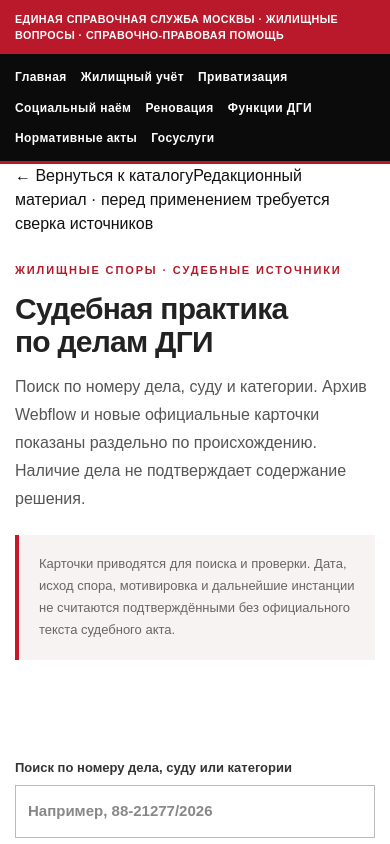
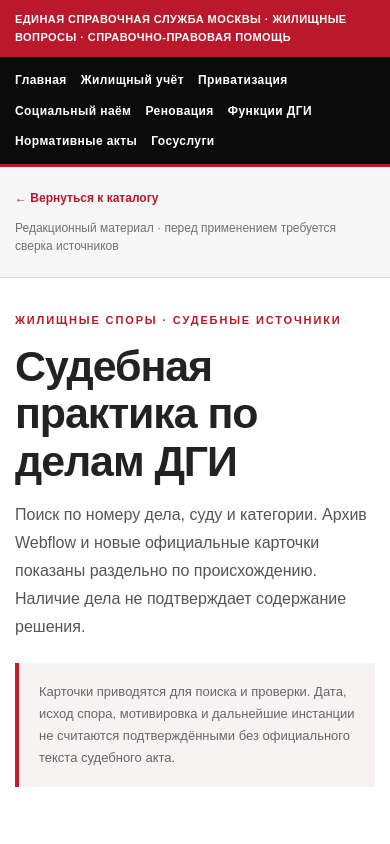
Before and after one commit to ymaslen77-tech/dgi-court-importer, a Next.js app in the folder apps/web/: page /sudebnaya-praktika-dgi in a window 390 px wide. Shown: the top 844 px of the page. Built offline with nearby package versions, Linux system fonts and the light colour scheme; no server answers.

Commit message:
style(parity): correct thematic mobile headline, red masthead and editorial utility row

```diff
--- a/apps/web/src/app/globals.css
+++ b/apps/web/src/app/globals.css
@@ -218,3 +218,27 @@ a:focus-visible, button:focus-visible, input:focus-visible, select:focus-visible
   .thematic-feature { min-height: 0; }
   .thematic-feature:after { inset: 0 0 0 80%; }
 }
+
+/* Original Webflow light-section utility strip (source screenshot evidence). */
+.site--thematic .topbar { font-size: 11px; line-height: 1.6; }
+.thematic-utility { background: #f7f7f7; border-bottom: 1px solid #ddd; }
+.thematic-utility-inner {
+  display: flex;
+  justify-content: space-between;
+  align-items: center;
+  gap: 12px 25px;
+  padding-block: 18px;
+  font-size: 12px;
+  line-height: 1.5;
+}
+.thematic-utility a { color: #b3192c; font-weight: 800; text-decoration: none; }
+.thematic-utility a:hover { text-decoration: underline; }
+.thematic-utility span { color: #717171; }
+@media(max-width: 640px) {
+  .site--thematic .hero--thematic h1 {
+    font-size: clamp(39px, 11vw, 44px);
+    line-height: 1.11;
+  }
+  .site--thematic .hero--thematic { padding-top: 34px; }
+  .thematic-utility-inner { align-items: flex-start; flex-direction: column; padding-block: 22px; }
+}
```
